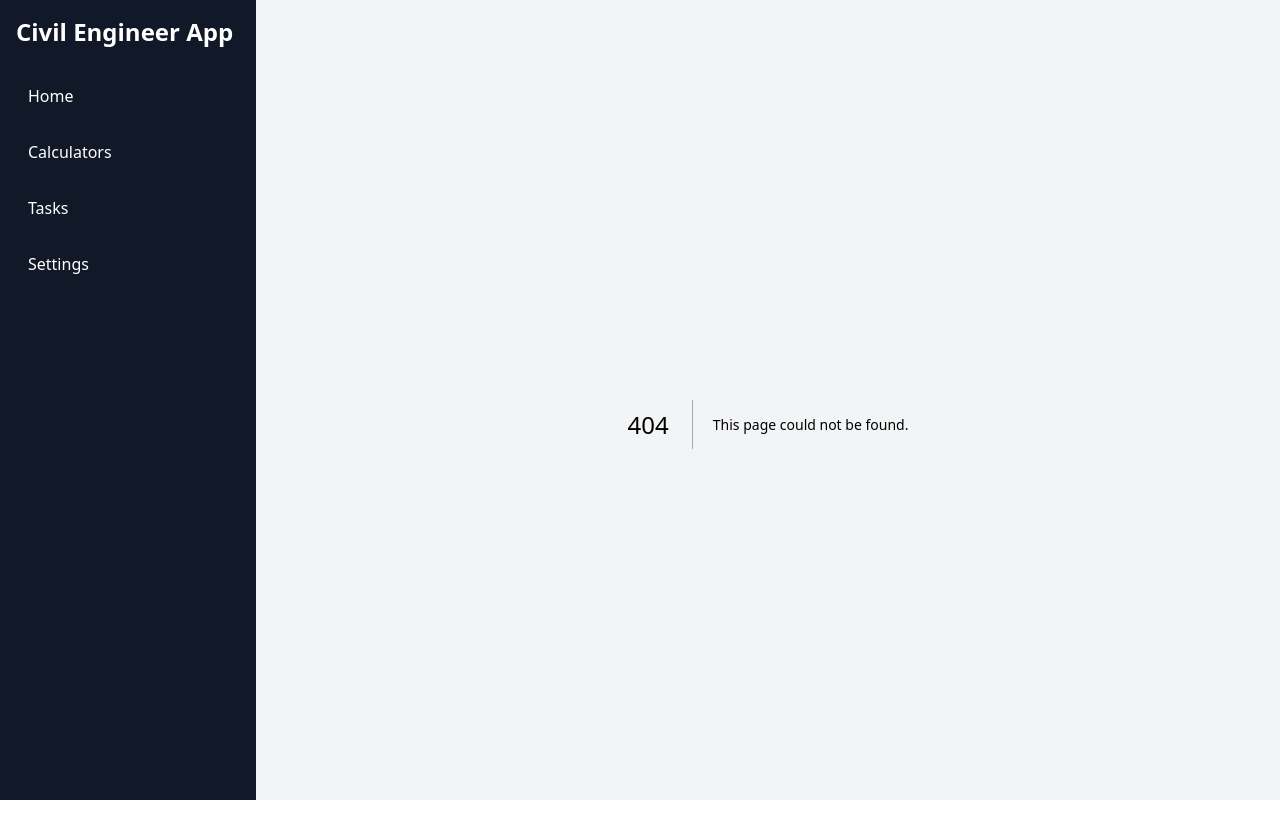
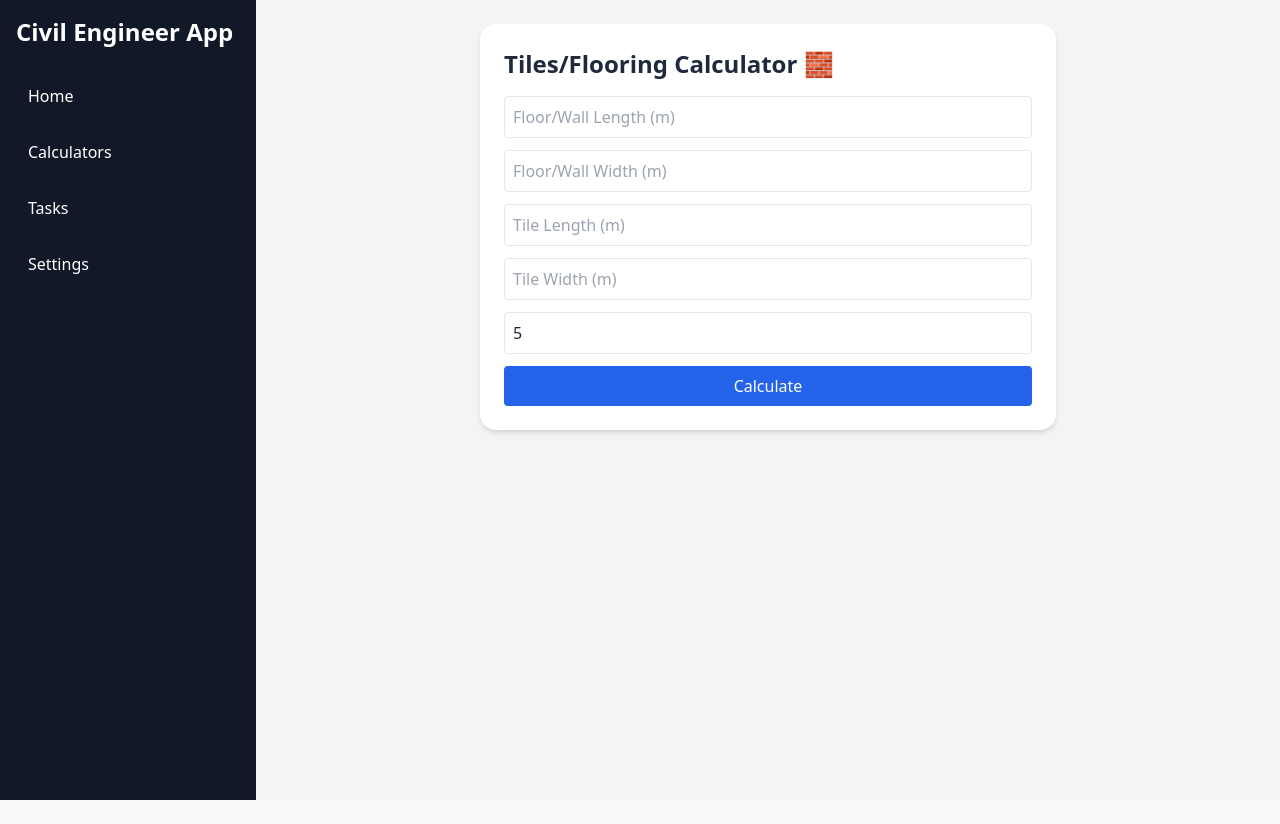
Before and after one commit to shadabalam117/CiviPilot, a Next.js app: page /calculators/tiles in a window 1280 px wide. Before the commit this address had no page. After the commit the page ends 800 px from the top, so only its background shows below. Built offline with nearby package versions, Linux system fonts and the light colour scheme.

Commit message:
Create page.tsx

```diff
--- /dev/null
+++ b/app/calculators/tiles/page.tsx
@@ -0,0 +1,96 @@
+"use client";
+
+import { useState } from "react";
+
+export default function TilesCalculator() {
+  const [floorLength, setFloorLength] = useState("");
+  const [floorWidth, setFloorWidth] = useState("");
+  const [tileLength, setTileLength] = useState("");
+  const [tileWidth, setTileWidth] = useState("");
+  const [wastagePercent, setWastagePercent] = useState("5"); // default 5%
+  const [result, setResult] = useState<number | null>(null);
+
+  const calculateTiles = () => {
+    const lFloor = parseFloat(floorLength);
+    const wFloor = parseFloat(floorWidth);
+    const lTile = parseFloat(tileLength);
+    const wTile = parseFloat(tileWidth);
+    const wastage = parseFloat(wastagePercent);
+
+    if ([lFloor, wFloor, lTile, wTile, wastage].some((v) => isNaN(v) || v <= 0)) {
+      alert("Please enter valid numbers");
+      return;
+    }
+
+    // Floor area
+    const floorArea = lFloor * wFloor;
+
+    // Tile area
+    const tileArea = lTile * wTile;
+
+    // Number of tiles without wastage
+    let tilesNeeded = floorArea / tileArea;
+
+    // Include wastage
+    tilesNeeded *= 1 + wastage / 100;
+
+    setResult(Math.ceil(tilesNeeded));
+  };
+
+  return (
+    <div className="p-6 max-w-xl mx-auto bg-white rounded-2xl shadow-md">
+      <h1 className="text-2xl font-bold mb-4">Tiles/Flooring Calculator 🧱</h1>
+
+      <div className="space-y-3">
+        <input
+          type="number"
+          placeholder="Floor/Wall Length (m)"
+          value={floorLength}
+          onChange={(e) => setFloorLength(e.target.value)}
+          className="border p-2 w-full rounded"
+        />
+        <input
+          type="number"
+          placeholder="Floor/Wall Width (m)"
+          value={floorWidth}
+          onChange={(e) => setFloorWidth(e.target.value)}
+          className="border p-2 w-full rounded"
+        />
+        <input
+          type="number"
+          placeholder="Tile Length (m)"
+          value={tileLength}
+          onChange={(e) => setTileLength(e.target.value)}
+          className="border p-2 w-full rounded"
+        />
+        <input
+          type="number"
+          placeholder="Tile Width (m)"
+          value={tileWidth}
+          onChange={(e) => setTileWidth(e.target.value)}
+          className="border p-2 w-full rounded"
+        />
+        <input
+          type="number"
+          placeholder="Wastage (%)"
+          value={wastagePercent}
+          onChange={(e) => setWastagePercent(e.target.value)}
+          className="border p-2 w-full rounded"
+        />
+
+        <button
+          onClick={calculateTiles}
+          className="bg-blue-600 text-white px-4 py-2 w-full rounded hover:bg-blue-700"
+        >
+          Calculate
+        </button>
+      </div>
+
+      {result !== null && (
+        <div className="mt-4 p-4 bg-gray-100 rounded-lg">
+          <p>Total Tiles Required: {result}</p>
+        </div>
+      )}
+    </div>
+  );
+}
```
